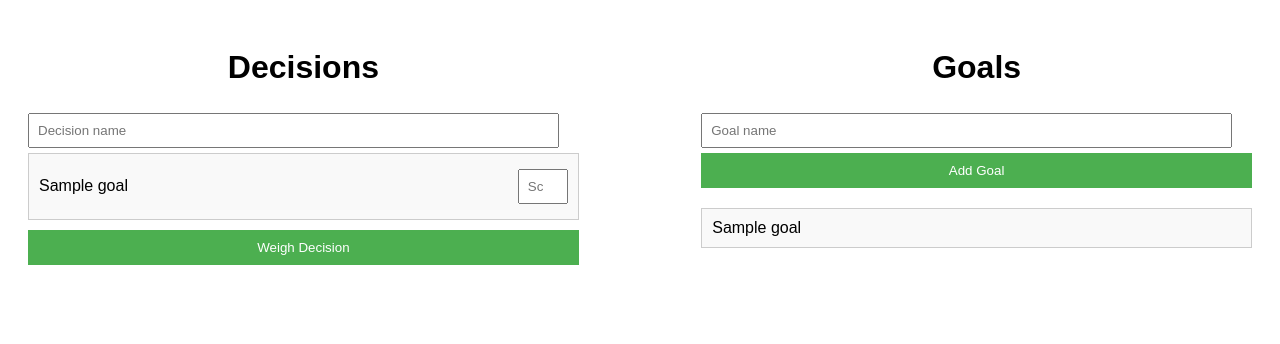
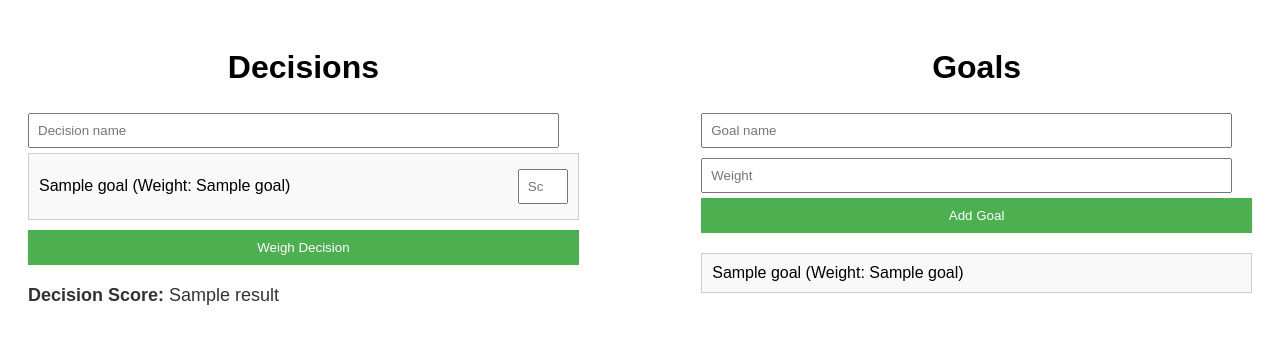
Before and after one commit to kevinl03/DecisionWeight, a Flask app: template templates/index.html in a window 1280 px wide. Shown: the top 344 px of the page. Run offline with Flask 3, Linux system fonts and the light colour scheme; the template is opened without the code that fills it: most values are stand-ins (such as "Sample title", 1, 10 or a date in 2020).

Commit message:
Added calculation score for decision making based on goal weight

```diff
--- a/app.py
+++ b/app.py
@@ -9,7 +9,8 @@ def init_db():
     c.execute('''
         CREATE TABLE IF NOT EXISTS goals (
             id INTEGER PRIMARY KEY,
-            name TEXT NOT NULL
+            name TEXT NOT NULL,
+            weight INTEGER NOT NULL
         )
     ''')
     c.execute('''
@@ -40,39 +41,60 @@ def index():
     c.execute('SELECT * FROM decisions')
     decisions = c.fetchall()
     conn.close()
-    return render_template('index.html', goals=goals, decisions=decisions)
+    return render_template('index.html', goals=goals, decisions=decisions, result=None)
 
 @app.route('/add_goal', methods=['POST'])
 def add_goal():
     name = request.form['name']
+    weight = request.form['weight']
     conn = sqlite3.connect('database.db')
     c = conn.cursor()
-    c.execute('INSERT INTO goals (name) VALUES (?)', (name,))
+    c.execute('INSERT INTO goals (name, weight) VALUES (?, ?)', (name, weight))
     conn.commit()
     conn.close()
     return redirect(url_for('index'))
 
 @app.route('/add_decision', methods=['POST'])
 def add_decision():
-    name = request.form['name']
+    decision_name = request.form['name']
+    scores = {key: int(value) for key, value in request.form.items() if key.startswith('score_')}
+
     conn = sqlite3.connect('database.db')
     c = conn.cursor()
-    c.execute('INSERT INTO decisions (name) VALUES (?)', (name,))
+    c.execute('INSERT INTO decisions (name) VALUES (?)', (decision_name,))
+    decision_id = c.lastrowid
+    for goal_id, score in scores.items():
+        c.execute('INSERT INTO ratings (decision_id, goal_id, score) VALUES (?, ?, ?)', (decision_id, goal_id.split('_')[1], score))
+
+    c.execute('SELECT MAX(weight) FROM goals')
+    max_weight = c.fetchone()[0]
+
+    total_score = 0
+    for goal_id, score in scores.items():
+        c.execute('SELECT weight FROM goals WHERE id = ?', (goal_id.split('_')[1],))
+        weight = c.fetchone()[0]
+        total_score += (weight / max_weight) * score
+
     conn.commit()
     conn.close()
-    return redirect(url_for('index'))
 
-@app.route('/rate_decision', methods=['POST'])
-def rate_decision():
-    decision_id = request.form['decision_id']
-    goal_id = request.form['goal_id']
-    score = request.form['score']
+    return render_template('index.html', goals=get_goals(), decisions=get_decisions(), result=total_score)
+
+def get_goals():
     conn = sqlite3.connect('database.db')
     c = conn.cursor()
-    c.execute('INSERT INTO ratings (decision_id, goal_id, score) VALUES (?, ?, ?)', (decision_id, goal_id, score))
-    conn.commit()
+    c.execute('SELECT * FROM goals')
+    goals = c.fetchall()
     conn.close()
-    return redirect(url_for('index'))
+    return goals
+
+def get_decisions():
+    conn = sqlite3.connect('database.db')
+    c = conn.cursor()
+    c.execute('SELECT * FROM decisions')
+    decisions = c.fetchall()
+    conn.close()
+    return decisions
 
 if __name__ == '__main__':
     init_db()
--- a/templates/index.html
+++ b/templates/index.html
@@ -57,6 +57,11 @@
             width: 50px;
             margin-left: 10px;
         }
+        .result {
+            margin-top: 20px;
+            font-size: 18px;
+            color: #333;
+        }
     </style>
 </head>
 <body>
@@ -66,23 +71,29 @@
             <input type="text" name="name" placeholder="Decision name" required>
             {% for goal in goals %}
                 <div class="goal-widget">
-                    <span>{{ goal[1] }}</span>
+                    <span>{{ goal[1] }} (Weight: {{ goal[2] }})</span>
                     <input type="number" id="score_{{ goal[0] }}" name="score_{{ goal[0] }}" placeholder="Score" required>
                 </div>
             {% endfor %}
             <button type="submit">Weigh Decision</button>
         </form>
+        {% if result is not none %}
+            <div class="result">
+                <strong>Decision Score:</strong> {{ result }}
+            </div>
+        {% endif %}
     </div>
     <div class="container" id="goals">
         <h1>Goals</h1>
         <form action="/add_goal" method="post">
             <input type="text" name="name" placeholder="Goal name" required>
+            <input type="number" name="weight" placeholder="Weight" required>
             <button type="submit">Add Goal</button>
         </form>
         <ul>
             {% for goal in goals %}
                 <li class="goal-widget">
-                    <span>{{ goal[1] }}</span>
+                    <span>{{ goal[1] }} (Weight: {{ goal[2] }})</span>
                 </li>
             {% endfor %}
         </ul>
```
